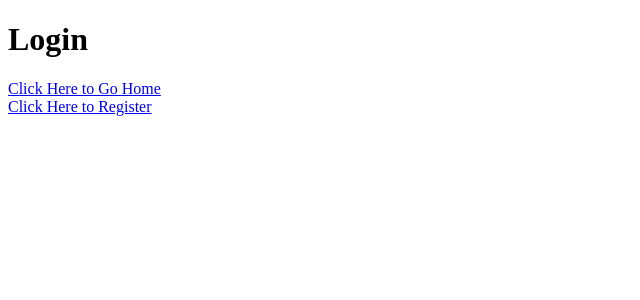
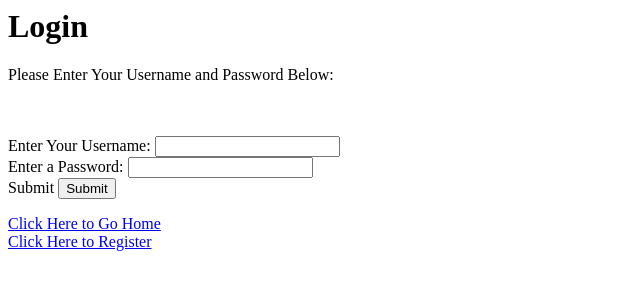
Before and after one commit to mlb-6300/Project-Brainstorm, a Flask app: page /login in a window 1280 px wide. Shown: the top 300 px of the page, without its empty margins (0-640 px from the left). Run offline with Flask 2, Linux system fonts and the light colour scheme.

Commit message:
got the login page to work with a registered user, made small changes to database schema as well

```diff
--- a/app.py
+++ b/app.py
@@ -1,23 +1,26 @@
 from datetime import datetime
 
-from flask import Flask, render_template, request
+from flask import Flask, render_template, request, session, redirect, url_for, g
 import database_mangement as db_manger
 from register_user import registerUserForm
+from login import login_form
+from cryptography.fernet import Fernet
 
 app = Flask(__name__)
 app.config['SECRET_KEY'] = 'good_ol_secret_key'
+# fernet will be used to encrypt the password
+# look up documentation, its pretty simple tbh
+key = Fernet.generate_key()
+f = Fernet(key)
 
 
+@app.before_request
+def before_request():
+    g.user = None
+    if 'user_id' in session:
+        user = db_manger.get_unique_user_by_id(session['user_id'])
+        g.user = user[0]
 
-
-
-# import cryptography.fernet
-
-
-# fernet will be used to encrypt the password
-# look up documentation, its pretty simple tbh
-# key = cryptography.fernet.Fernet.generate_key()
-# f = cryptography.fernet.Fernet(key)
 
 # main page of application
 @app.route('/')
@@ -27,22 +30,62 @@ def home():
 
 @app.route('/register', methods=('GET', 'POST'))
 def register():
+    # create form
     form = registerUserForm()
+    # if validation passes
     if form.validate_on_submit():
+        # get data from form
         fn = form['first_name'].data
         ln = form['last_name'].data
         dob = form['dob'].data
         un = form['username'].data
+        # pw = f.encrypt(str.encode(form['password'].data))
         pw = form['password'].data
         gd = form['gender'].data
+        # insert into database
         db_manger.insert_user(un, pw, fn, ln, dob, gd)
-        return render_template('index.html')
+        # go back home
+        return redirect(url_for('home'))
     return render_template('register.html', form=form)
 
 
-@app.route('/login')
+@app.route('/login', methods=('GET', 'POST'))
 def login():
-    return render_template('login.html')
+    form = login_form()
+    if form.validate_on_submit():
+        # remove current session
+        session.pop('user_id', None)
+        # get form data
+        username = form['username'].data
+        password = form['password'].data
+        # retrieve user from database if exists
+        user = db_manger.get_unique_user(username)
+        # check if user exists and password matches
+        if len(user) > 0 and user[0][2] == password:
+            # set up session with user_id (id column in db)
+            session['user_id'] = user[0][0]
+            # redirect to profile page
+            return redirect(url_for('profile'))
+        # if no user, redirect back to login page
+        return redirect(url_for('login'))
+    # if method is not post, go to login.hmtl
+    return render_template('login.html', form=form)
+
+
+@app.route('/signout')
+def signout():
+    # logs out of session, returns user back home
+    session.pop('user_id', None)
+    return redirect(url_for('home'))
+
+
+@app.route('/profile')
+def profile():
+    # profile page shows details of user
+    if not g.user:
+        # if not logged in, redirect them to the login page
+        return redirect(url_for('login'))
+    return render_template('profile.html', g=g)
 
 
 # page for drawing
--- /dev/null
+++ b/login.py
@@ -0,0 +1,15 @@
+from flask_wtf import FlaskForm
+from wtforms import StringField, PasswordField, SubmitField
+from wtforms.validators import DataRequired, Length, ValidationError
+import database_mangement as dbm
+
+
+class login_form(FlaskForm):
+    username = StringField(label="Enter Your Username:", validators=[DataRequired(), Length(max=40)])
+    password = PasswordField(label="Enter a Password:", validators=[DataRequired(), Length(max=40)], id='password')
+    submit = SubmitField(label="Submit")
+
+    def validate_username(self, username):
+        user = dbm.get_unique_user(username=username.data)
+        if len(user) == 0:
+            raise ValidationError("Username or Password invalid, please try again.")
--- a/templates/login.html
+++ b/templates/login.html
@@ -1,13 +1,36 @@
-<!DOCTYPE html>
 <html lang="en">
-<head>
-    <meta charset="UTF-8">
-    <title>Title</title>
-    <h1>Login</h1>
-</head>
+    <head>
+        <meta charset="UTF-8">
+        <title>Login</title>
+        <h1>Login</h1>
+    </head>
 <body>
+<div class = "container">
+     <p>Please Enter Your Username and Password Below:</p>
+    <br>
+    {% for field, errors in form.errors.items() %}
+        <p style="color: red">{{ ', '.join(errors) }}</p>
+    {% endfor %}
+    <br>
+    <form class="form-horizontal" method="POST" action=" {{ url_for('login') }}">
+         {{ form.csrf_token() }}
+        <div class="form-group">
+            {{ form.username.label }}
+            {{ form.username(class="form-control") }}
+        </div>
+         <div class="form-group">
+             {{ form.password.label }}
+             {{ form.password(class="form-control") }}
+        </div>
+         <div class="form-group">
+            {{ form.submit.label }}
+            {{ form.submit }}
+        </div>
+    </form>
     <b1><a href="/">Click Here to Go Home</a></b1>
     <br>
     <b1><a href="/register">Click Here to Register</a></b1>
+</div>
+
 </body>
 </html>
--- /dev/null
+++ b/templates/profile.html
@@ -0,0 +1,4 @@
+<html lang="en">
+    <p>profile page</p>
+    <p>{{ g.user[1] }}'s profile</p>
+</html>
--- a/templates/register.html
+++ b/templates/register.html
@@ -1,4 +1,4 @@
-<html lang="el">
+<html lang="en">
 
     <script>
         window.addEventListener ("load", function () {
@@ -20,7 +20,7 @@
     Please enter your new username and password for Project-Brainstorm below:
     <br>
     {% for field, errors in form.errors.items() %}
-    <p style="color: red">{{ ', '.join(errors) }}</p>
+        <p style="color: red">{{ ', '.join(errors) }}</p>
     {% endfor %}
     <br>
     <form class="form-horizontal" method="POST" action= {{ url_for('register') }}>
```
Also changed, not shown: database_mangement.py (+11 -1 lines), setup.py (+12 -12 lines), templates/index.html (+8 -0 lines), userData.db.
